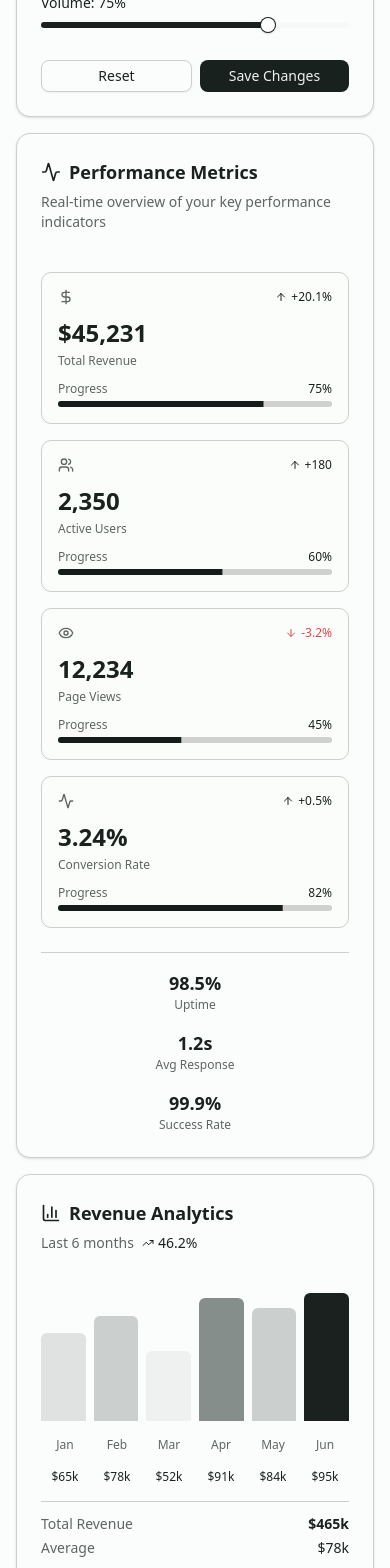
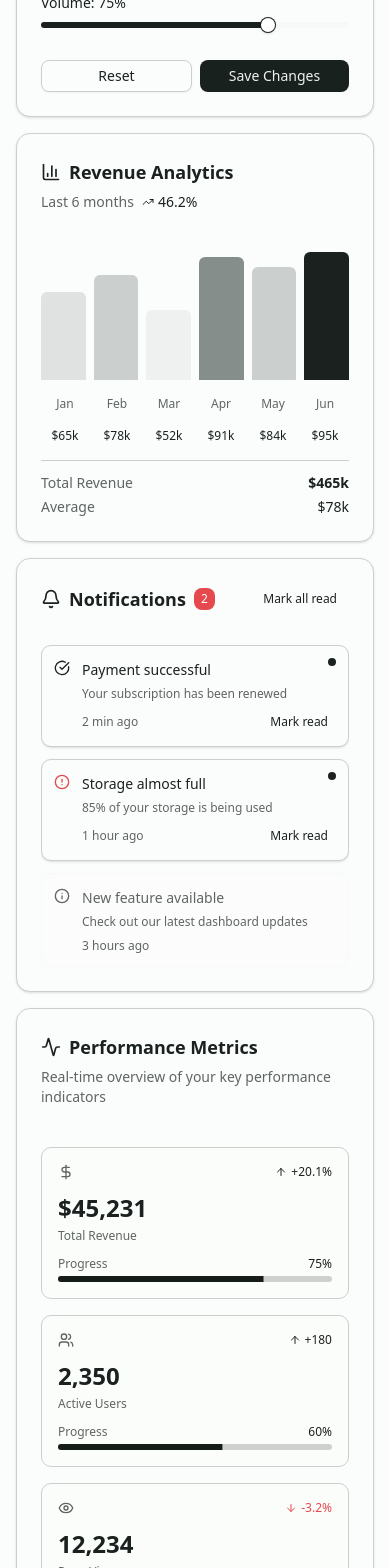
Before and after one commit to mandalor-studio/scaletone, a Next.js app: page /generator in a window 390 px wide. Shown: the part 1600-3168 px from the top of the page. Built offline with nearby package versions, Linux system fonts and the light colour scheme.

Commit message:
Refactor BentoGrid layout for improved order and responsiveness

```diff
--- a/app/generator/_bento/bento-grid.tsx
+++ b/app/generator/_bento/bento-grid.tsx
@@ -18,13 +18,13 @@ export function BentoGrid() {
       <div className="hidden lg:block col-span-4">
         <PaymentForm />
       </div>
-      <div className="col-span-12 lg:col-span-8">
+      <div className="col-span-12 lg:col-span-8 order-3 lg:order-none">
         <MetricsDashboard />
       </div>
-      <div className="col-span-12 sm:col-span-6 lg:col-span-4">
+      <div className="col-span-12 sm:col-span-6 lg:col-span-4 order-1 lg:order-none">
         <AnalyticsChart />
       </div>
-      <div className="col-span-12 sm:col-span-6 lg:col-span-4">
+      <div className="col-span-12 sm:col-span-6 lg:col-span-4 order-2 lg:order-none">
         <NotificationsFeed />
       </div>
       <div className="hidden md:block col-span-12 lg:col-span-8">
```
